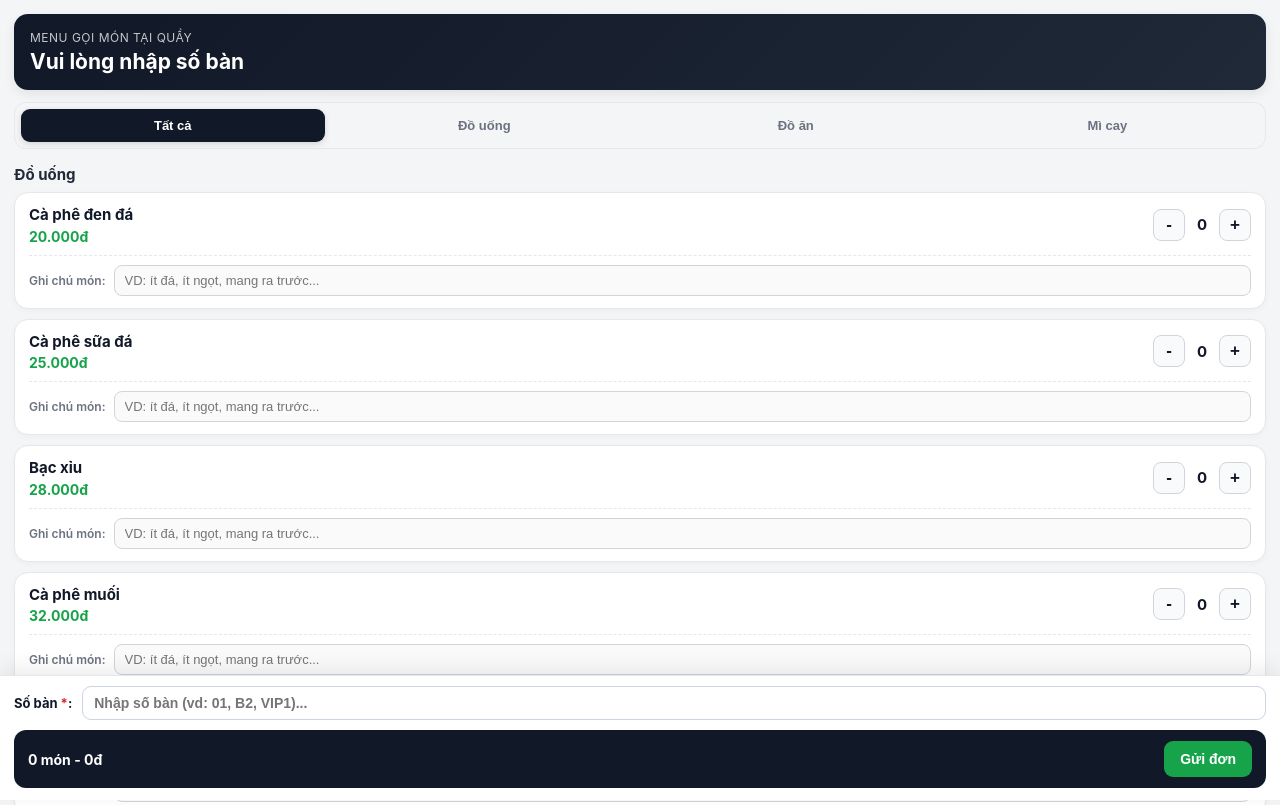
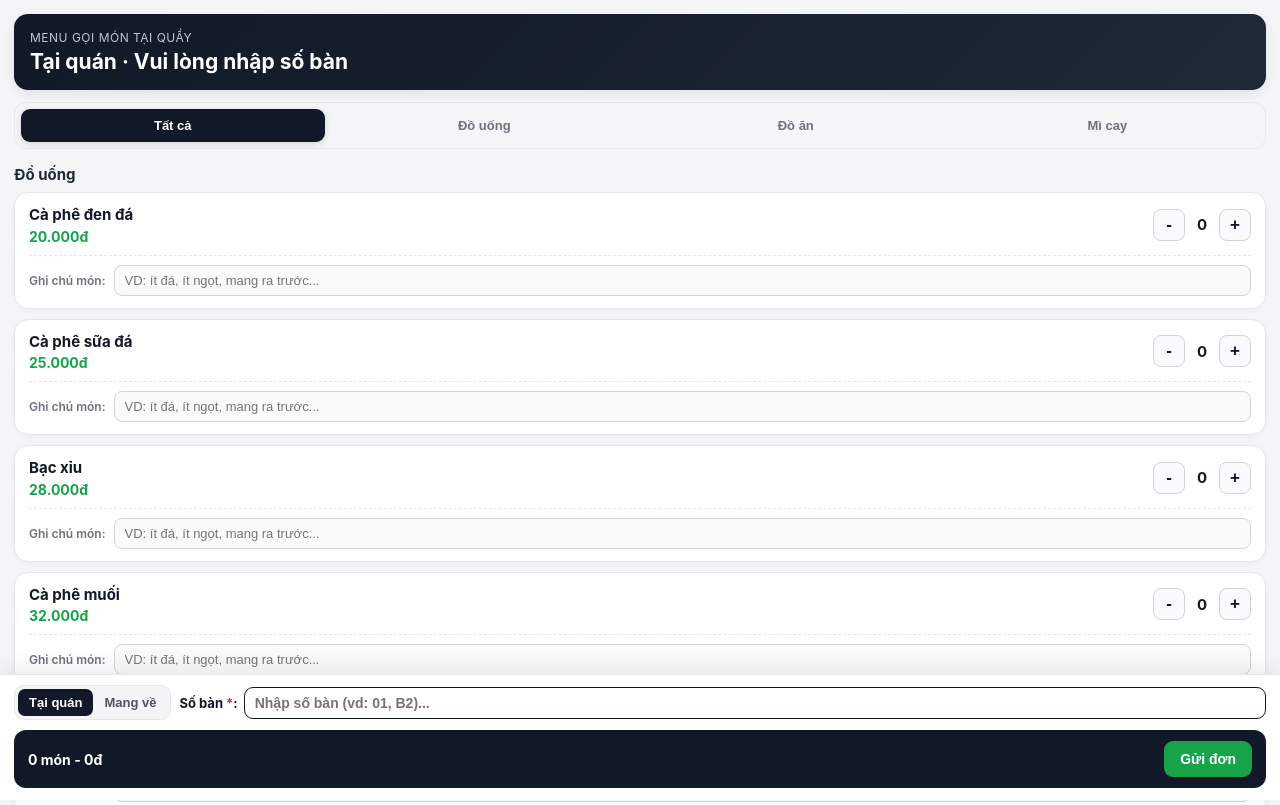
Before and after one commit to nghia-cpu/mohinhbanhang, a plain HTML site: page index.html in a window 1280 px wide. Shown: the top 805 px of the page. Drawn offline with Linux system fonts and the light colour scheme.

Commit message:
Update index.html

```diff
--- a/index.html
+++ b/index.html
@@ -21,7 +21,7 @@
     body {
       font-family: -apple-system, BlinkMacSystemFont, "Segoe UI", Roboto, Arial, sans-serif;
       margin: 0;
-      padding: 14px 14px 150px;
+      padding: 14px 14px 175px;
       background: var(--bg);
       color: var(--text);
     }
@@ -209,11 +209,49 @@
       z-index: 30;
     }
 
-    .table-bar {
+    .mode-table-bar {
+      display: flex;
+      flex-wrap: wrap;
+      align-items: center;
+      gap: 8px;
+      margin-bottom: 10px;
+    }
+
+    .mode-switch {
+      display: inline-flex;
+      background: #f3f4f6;
+      padding: 3px;
+      border-radius: 10px;
+      border: 1px solid #e5e7eb;
+    }
+
+    .mode-btn {
+      border: none;
+      background: transparent;
+      color: #4b5563;
+      padding: 6px 11px;
+      border-radius: 7px;
+      font-size: 13px;
+      font-weight: 700;
+      cursor: pointer;
+      transition: all 0.15s ease;
+    }
+
+    .mode-btn.active {
+      background: #111827;
+      color: #ffffff;
+    }
+
+    .table-field {
       display: flex;
       align-items: center;
-      gap: 10px;
-      margin-bottom: 10px;
+      gap: 6px;
+      flex: 1;
+      min-width: 140px;
+    }
+
+    .table-field.hidden {
+      display: none;
     }
 
     .table-label {
@@ -229,7 +267,8 @@
 
     .table-input {
       flex: 1;
-      padding: 8px 11px;
+      width: 100%;
+      padding: 7px 10px;
       border-radius: 9px;
       border: 1.5px solid #cbd5e1;
       font-size: 14px;
@@ -290,20 +329,28 @@
     id="order-note"
     class="note-box"
     type="text"
-    placeholder="Ghi chú chung cho cả đơn (vd: mang ra cùng lúc, xuất hóa đơn)..."
+    placeholder="Ghi chú chung cho cả đơn (vd: mang ra cùng lúc, lấy thêm đũa/túi)..."
   />
 
   <div class="bottom-panel">
-    <div class="table-bar">
+    <div class="mode-table-bar">
+      <div class="mode-switch">
+        <button id="btn-dine-in" type="button" class="mode-btn active" onclick="setOrderMode('dine_in')">Tại quán</button>
+        <button id="btn-takeaway" type="button" class="mode-btn" onclick="setOrderMode('takeaway')">Mang về</button>
+      </div>
+
+      <div id="table-field" class="table-field">
         <label for="table-input" class="table-label">Số bàn <span>*</span>:</label>
         <input
           id="table-input"
           class="table-input"
           type="text"
-        placeholder="Nhập số bàn (vd: 01, B2, VIP1)..."
+          placeholder="Nhập số bàn (vd: 01, B2)..."
           oninput="syncTableTitle()"
         />
       </div>
+    </div>
+
     <div class="cart-row">
       <span id="cart-summary" class="cart-summary">0 món - 0đ</span>
       <button id="send-btn" class="send-btn" onclick="submitOrder()">Gửi đơn</button>
@@ -359,14 +406,37 @@
 
     const params = new URLSearchParams(window.location.search);
     const initialTable = (params.get("table") || "").trim();
+    const initialMode = initialTable.toLowerCase().includes("mang") ? "takeaway" : "dine_in";
+    let orderMode = initialMode;
+
     const tableInputEl = document.getElementById("table-input");
-    if (initialTable) {
+    const tableFieldEl = document.getElementById("table-field");
+    const btnDineInEl = document.getElementById("btn-dine-in");
+    const btnTakeawayEl = document.getElementById("btn-takeaway");
+
+    if (initialTable && initialMode === "dine_in") {
       tableInputEl.value = initialTable;
     }
 
+    window.setOrderMode = function(mode) {
+      orderMode = mode;
+      btnDineInEl.classList.toggle("active", mode === "dine_in");
+      btnTakeawayEl.classList.toggle("active", mode === "takeaway");
+      tableFieldEl.classList.toggle("hidden", mode !== "dine_in");
+      syncTableTitle();
+      if (mode === "dine_in" && !tableInputEl.value.trim()) {
+        tableInputEl.focus();
+      }
+    };
+
     window.syncTableTitle = function() {
+      const titleEl = document.getElementById("table-title");
+      if (orderMode === "takeaway") {
+        titleEl.innerText = "Hình thức: Mang về";
+        return;
+      }
       const val = tableInputEl.value.trim();
-      document.getElementById("table-title").innerText = val ? `Bàn: ${val}` : "Vui lòng nhập số bàn";
+      titleEl.innerText = val ? `Tại quán · Bàn ${val}` : "Tại quán · Vui lòng nhập số bàn";
     };
 
     window.setCategory = function(cat) {
@@ -462,13 +532,16 @@
     }
 
     window.submitOrder = async function() {
-      const tableNumber = tableInputEl.value.trim();
-      if (!tableNumber) {
-        alert("Vui lòng nhập số bàn trước khi gửi đơn!");
+      const rawTable = tableInputEl.value.trim();
+      if (orderMode === "dine_in" && !rawTable) {
+        alert("Vui lòng nhập số bàn trước khi gửi đơn tại quán!");
         tableInputEl.focus();
         tableInputEl.scrollIntoView({ behavior: "smooth", block: "center" });
         return;
       }
+
+      const tableLabel = orderMode === "takeaway" ? "Mang về" : rawTable;
+      const modeText = orderMode === "takeaway" ? "Mang về" : "Tại quán";
 
       const items = Object.entries(cart).map(([id, qty]) => {
         const numId = Number(id);
@@ -497,7 +570,8 @@
 
       try {
         await push(ref(db, "orders"), {
-          table: tableNumber,
+          table: tableLabel,
+          orderType: modeText,
           items,
           total,
           note: orderNote,
@@ -510,7 +584,11 @@
         document.getElementById("order-note").value = "";
         syncTableTitle();
         renderMenu();
-        alert(`Đã gửi đơn cho Bàn ${tableNumber}! Quầy đang tiếp nhận.`);
+        alert(
+          orderMode === "takeaway"
+            ? "Đã gửi đơn Mang về! Quầy đang tiếp nhận."
+            : `Đã gửi đơn Tại quán (Bàn ${rawTable})! Quầy đang tiếp nhận.`
+        );
       } catch (err) {
         alert("Lỗi gửi đơn: " + err.message);
       } finally {
@@ -519,7 +597,7 @@
       }
     };
 
-    syncTableTitle();
+    setOrderMode(initialMode);
     renderMenu();
   </script>
 </body>
```
Lines whose indentation alone changed are shown as unchanged.
